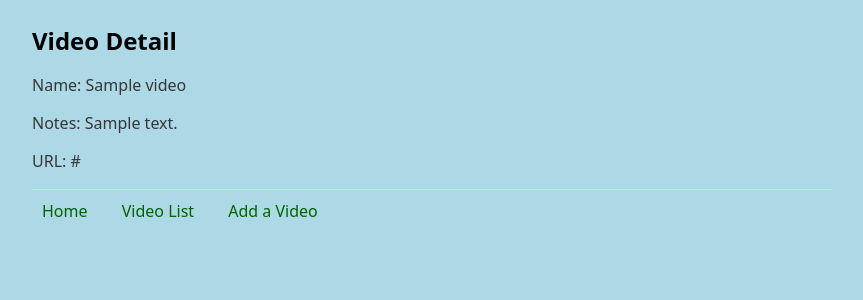
After one commit to Minleg/video-app, a Django app: page /video_detail/1 in a window 1280 px wide. The commit adds this page. Shown: the top 300 px of the page, without its empty margins (208-1071 px from the left). Run offline with Django 4.2, Linux system fonts and the light colour scheme; tables that the repository leaves empty hold one stand-in row (values such as "Sample post").

Commit message:
Added video detail page

```diff
--- /dev/null
+++ b/video_collection/templates/video_collection/video_detail.html
@@ -0,0 +1,13 @@
+{% extends 'video_collection/base.html' %}
+
+{% block content %}
+
+<h2>Video Detail</h2>
+
+<p>Name: {{ video.name }}</p>
+
+<p>Notes: {{ video.notes }}</p>
+
+<p>URL: {{ video.url }} </p>
+
+{% endblock %}
--- a/video_collection/templates/video_collection/video_list.html
+++ b/video_collection/templates/video_collection/video_list.html
@@ -26,6 +26,10 @@
     <p>
         <a href="{{ video.url }}">{{ video.url }}</a>
     </p>
+    <p>
+        <a href="{% url 'video_detail' video.pk %}">Details</a>
+    </p>
+
 </div>
 
 {% empty %}
--- a/video_collection/urls.py
+++ b/video_collection/urls.py
@@ -5,4 +5,5 @@ urlpatterns = [
     path('', views.home, name='home'),
     path('add', views.add, name='add_video'),
     path('video_list', views.video_list, name='video_list'),
+    path('video_detail/<int:video_pk>', views.video_detail, name='video_detail'),
 ]
--- a/video_collection/views.py
+++ b/video_collection/views.py
@@ -1,4 +1,4 @@
-from django.shortcuts import render, redirect
+from django.shortcuts import render, redirect, get_object_or_404
 from django.contrib import messages
 from django.core.exceptions import ValidationError
 from django.db import IntegrityError
@@ -45,3 +45,8 @@ def video_list(request):
 
     #videos = Video.objects.all() # gets all videos from database
     return render(request, 'video_collection/video_list.html', {'videos': videos, 'search_form': search_form})
+
+def video_detail(request, video_pk):
+    video = get_object_or_404(Video, pk=video_pk)
+
+    return render(request, 'video_collection/video_detail.html', {'video' : video})
```
